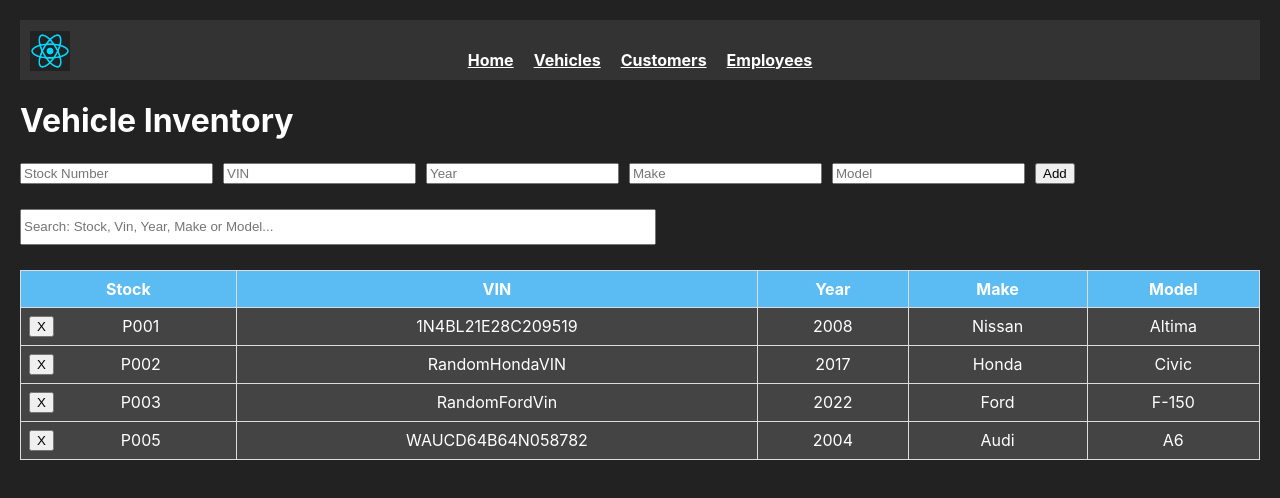
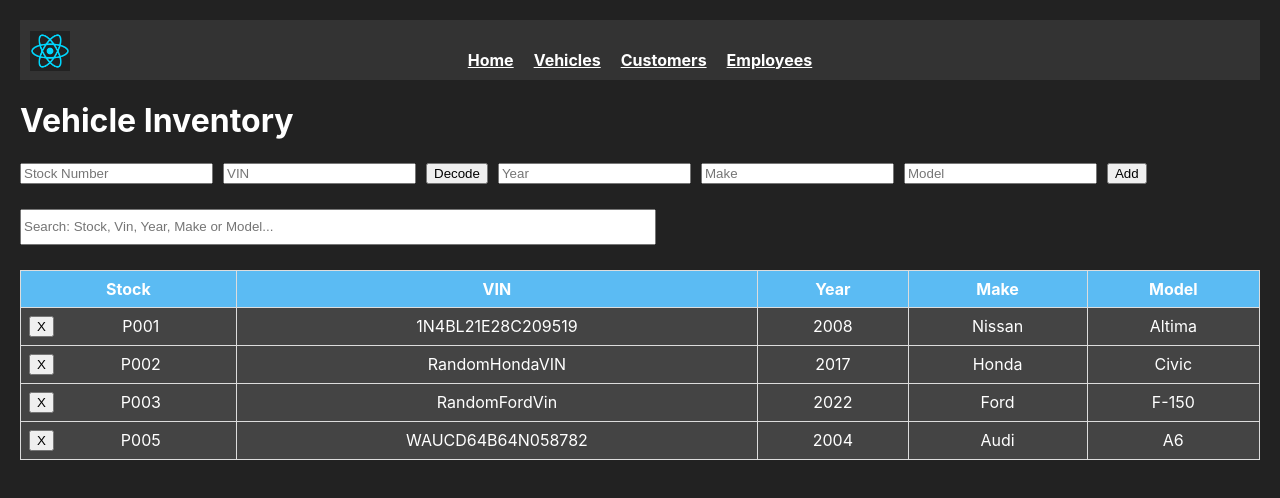
Before and after one commit to lsimmo25/Phase-2-Project, a React (Create React App) app: page /vehicle-inventory in a window 1280 px wide. Shown: the top 498 px of the page. Built offline with nearby package versions, Linux system fonts and the light colour scheme; data requests are answered from the project's data file.

Commit message:
decode feature added

```diff
--- a/db.json
+++ b/db.json
@@ -39,14 +39,14 @@
       "first": "Michael",
       "last": "Scott",
       "address": "1725 Slough Avenue, Scranton, PA",
-      "active": true
+      "status": false
     },
     {
       "id": "89db",
       "first": "Pam",
       "last": "Beasly",
       "address": "1725 Slough Avenue, Scranton, PA",
-      "active": false
+      "status": true
     }
   ],
   "employees": [
@@ -55,7 +55,7 @@
       "first": "Ron",
       "last": "Swanson",
       "hireDate": "01-22-2022",
-      "status": "active",
+      "status": true,
       "active": true
     }
   ]
--- a/src/components/AddVehicleForm.js
+++ b/src/components/AddVehicleForm.js
@@ -37,11 +37,28 @@
             .catch(error => console.log(error))
     }
 
+    const decodeVin = () => {
+        fetch(`https://vpic.nhtsa.dot.gov/api/vehicles/decodevinvalues/${newVehicle.vin}*BA?format=json&modelyear=2011`)
+            .then(res => res.json())
+            .then(data => {
+                console.log(data)
+                setNewVehicle({
+                    ...newVehicle,
+                    year: data.Results[0].ModelYear,
+                    make: data.Results[0].Make,
+                    model: data.Results[0].Model
+                })
+            })
+            .catch(error => console.log(error))
+    }
+
+
     return (
         <form className="add-vehicle-form">
             <section>
                 <input placeholder="Stock Number" name="stock" value={newVehicle.stock} onChange={handleChange}></input>
                 <input placeholder="VIN" name="vin" value={newVehicle.vin} onChange={handleChange}></input>
+                <button type="button" style={{ marginRight: "10px" }} onClick={decodeVin}>Decode</button>
                 <input placeholder="Year" name="year" value={newVehicle.year} onChange={handleChange}></input>
                 <input placeholder="Make" name="make" value={newVehicle.make} onChange={handleChange}></input>
                 <input placeholder="Model" name="model" value={newVehicle.model} onChange={handleChange}></input>
--- a/src/components/CustomerCard.js
+++ b/src/components/CustomerCard.js
@@ -19,7 +19,7 @@
             headers: {
                 "Content-Type": "application/json"
             },
-            body: JSON.stringify({ active: !active})
+            body: JSON.stringify({ status: !active})
         })
         .then(r => r.json())
         .then(() => {
--- a/src/components/EmployeeCard.js
+++ b/src/components/EmployeeCard.js
@@ -19,7 +19,7 @@
             headers: {
                 "Content-Type": "application/json"
             },
-            body: JSON.stringify({ active: !isActive})
+            body: JSON.stringify({ status: !isActive})
         })
         .then(r => r.json())
         .then(() => {
```
Lines whose indentation alone changed are shown as unchanged.
